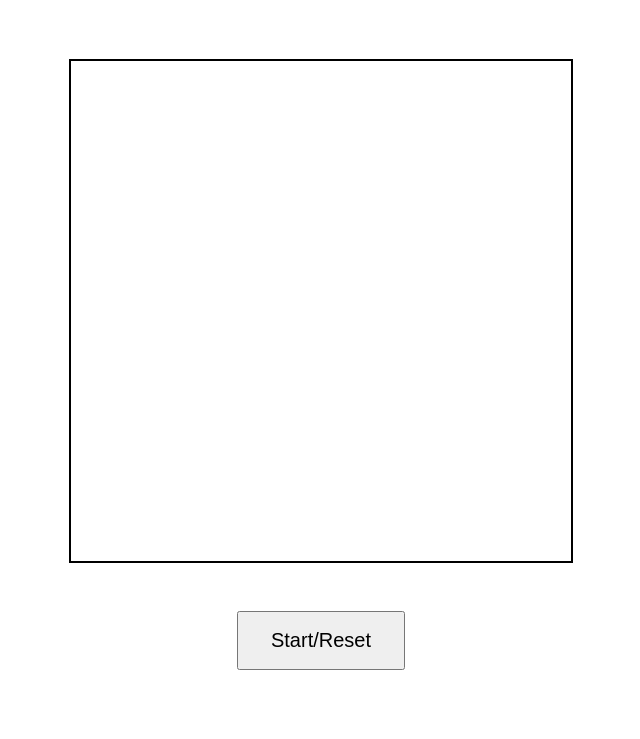
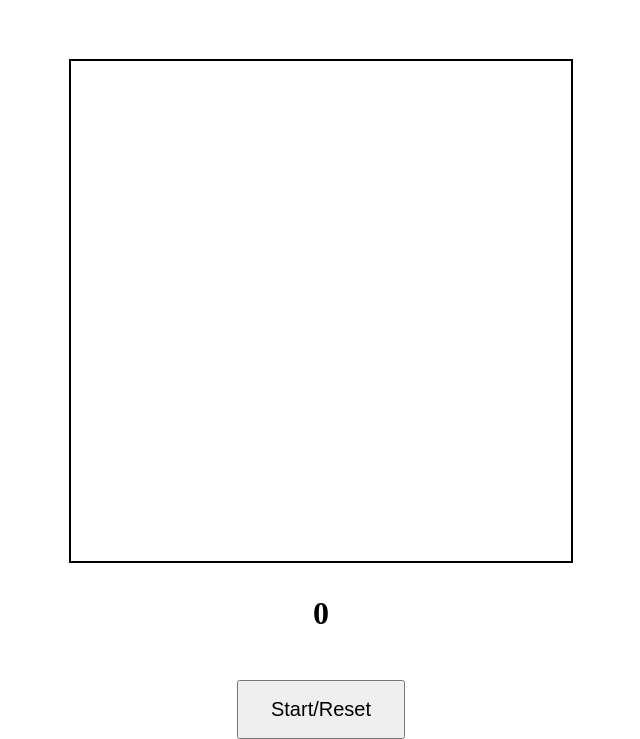
Before and after one commit to mkoptewicz/snake, a plain HTML site: page index.html in a window 1280 px wide. Shown: the part 138-877 px from the top of the page, without its empty margins (319-959 px from the left). Before the commit the page ends 808 px from the top, so only its background shows below. Drawn offline with Linux system fonts and the light colour scheme.

Commit message:
add score element

```diff
--- a/app.js
+++ b/app.js
@@ -1,5 +1,6 @@
 const gameBoard = document.querySelector(".container");
 const startBtn = document.querySelector(".start");
+const scoreElement = document.querySelector(".score")
 let cells = [];
 let snake = [2, 1, 0];
 let direction = 1;
@@ -55,6 +56,7 @@ function moveSnake() {
 
   if (cells[snake[0]].classList.contains("apple")) {
     score++;
+    scoreElement.textContent = score
     cells[snake[0]].classList.remove("apple");
     cells[snakeTail].classList.add("snake");
     snake.push(snakeTail);
--- a/index.html
+++ b/index.html
@@ -5,12 +5,13 @@
     <meta name="viewport" content="width=device-width, initial-scale=1.0" />
     <title>Snake game</title>
     <link rel="stylesheet" href="style.css" />
-    <link rel="shortcut icon" type="image/jpg" href="images/favicon.ico>
+    <link rel="shortcut icon" type="image/jpg" href="images/favicon.ico" />
     <script src="app.js" defer></script>
   </head>
   <body>
     <h1>Snake game</h1>
     <div class="container"></div>
+    <p class="score">0</p>
     <button class="start">Start/Reset</button>
   </body>
 </html>
--- a/style.css
+++ b/style.css
@@ -41,3 +41,8 @@ h1 {
   padding: 1rem 2rem;
   font-size: 20px;
 }
+.score {
+  margin-top: 2rem ;
+  font-size: 2rem;
+  font-weight: bold;
+}
```
